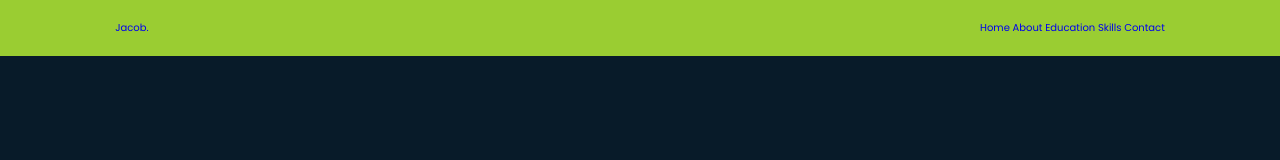
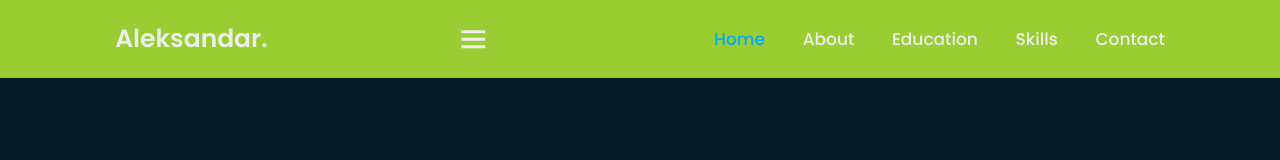
Before and after one commit to storiaca/front-layout, a plain HTML site: page responsive-portfolio/index.html in a window 1280 px wide. Drawn offline with nearby package versions, Linux system fonts and the light colour scheme.

Commit message:
Menu icon

```diff
--- a/responsive-portfolio/css/style.css
+++ b/responsive-portfolio/css/style.css
@@ -40,3 +40,28 @@ body {
   align-items: center;
   z-index: 100;
 }
+
+.logo {
+  font-size: 2.5rem;
+  color: var(--text-color);
+  font-weight: 600;
+}
+
+.navbar a {
+  font-size: 1.7rem;
+  color: var(--text-color);
+  font-weight: 500;
+  margin-left: 3.5rem;
+  transition: 0.3s;
+}
+
+.navbar a:hover,
+.navbar a.active {
+  color: var(--main-color);
+}
+
+#menu-icon {
+  font-size: 3.6rem;
+  color: var(--text-color);
+  cursor: pointer;
+}
--- a/responsive-portfolio/index.html
+++ b/responsive-portfolio/index.html
@@ -4,21 +4,28 @@
     <meta charset="UTF-8" />
     <meta http-equiv="X-UA-Compatible" content="IE=edge" />
     <meta name="viewport" content="width=device-width, initial-scale=1.0" />
-    <title>Responsive portoflio</title>
+    <title>Responsive portfolio</title>
     <link rel="stylesheet" href="./css/style.css" />
+    <!-- box icons -->
+    <link
+      href="https://unpkg.com/boxicons@2.1.4/css/boxicons.min.css"
+      rel="stylesheet"
+    />
   </head>
   <body>
     <!-- header design -->
     <header class="header">
-      <a href="#" class="logo">Jacob.</a>
+      <a href="#" class="logo">Aleksandar.</a>
+      <div class="bx bx-menu" id="menu-icon"></div>
       <nav class="navbar">
-        <a href="#home">Home</a>
+        <a href="#home" class="active">Home</a>
         <a href="#about">About</a>
         <a href="#education">Education</a>
         <a href="#skills">Skills</a>
         <a href="#contact">Contact</a>
       </nav>
     </header>
+    <i class="bx bx-user"></i>
     <script src="./js/app.js"></script>
   </body>
 </html>
```
Also changed, not shown: responsive-portfolio/README.md (added).
